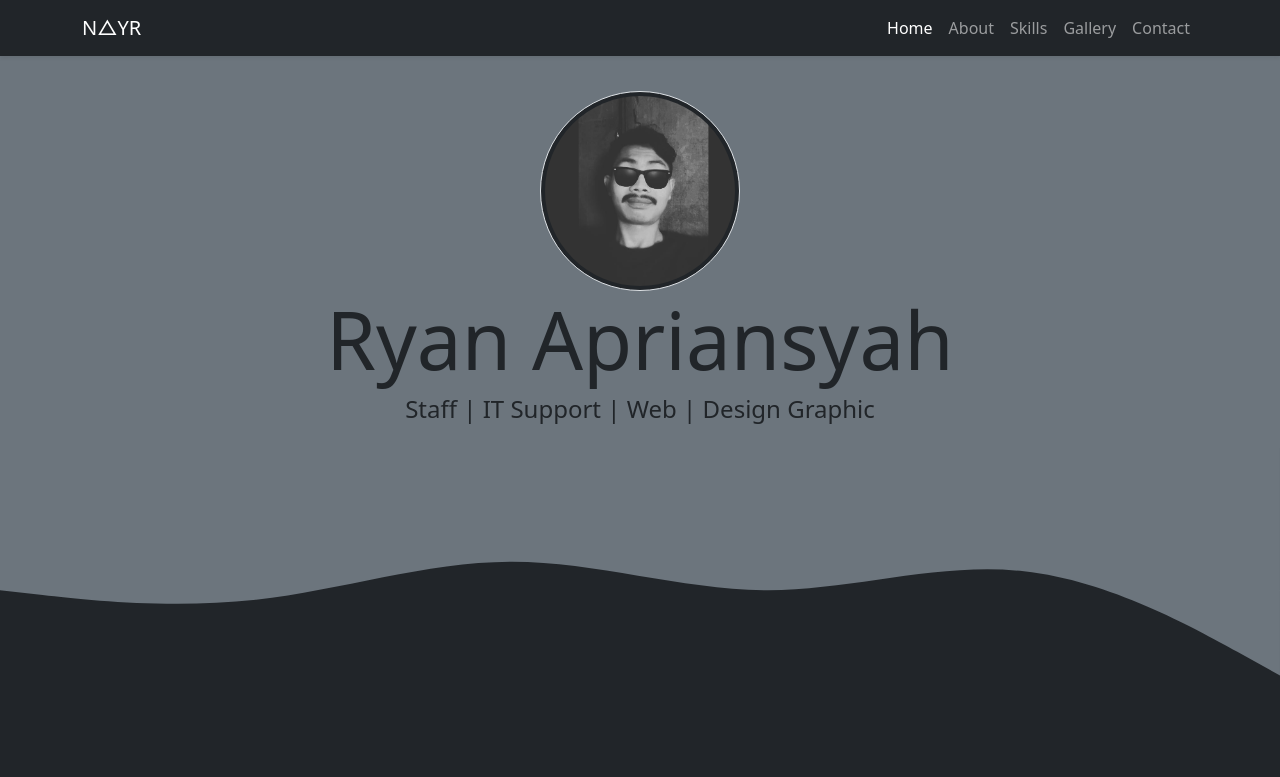
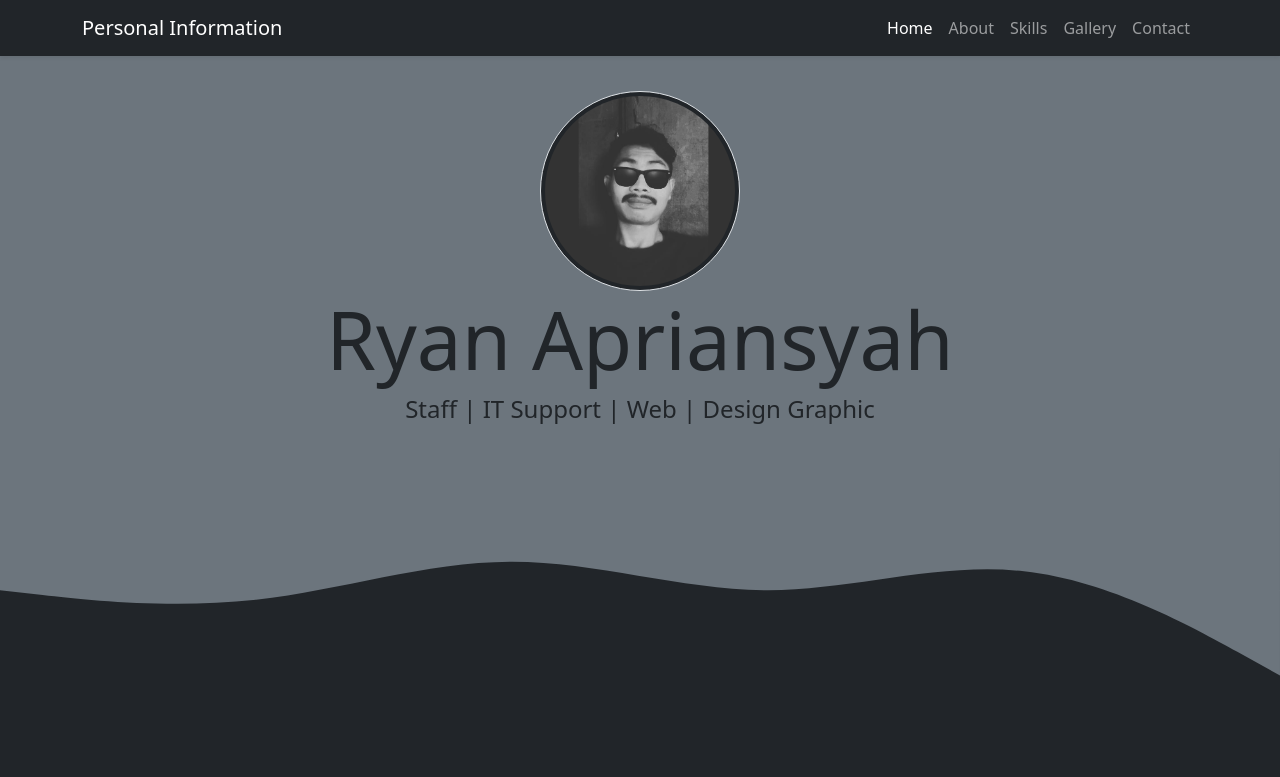
Before and after one commit to raynapriansyah/raynapriansyah.github.io, a plain HTML site: page index.html in a window 1280 px wide. Shown: the top 777 px of the page. Drawn offline with nearby package versions, Linux system fonts and the light colour scheme.

Commit message:
personal information

```diff
--- a/index.html
+++ b/index.html
@@ -22,7 +22,7 @@
     <!-- Navbar -->
     <nav class="navbar navbar-expand-lg navbar-dark bg-dark shadow-sm">
         <div class="container">
-            <a class="navbar-brand" href="#">N△YR</a>
+            <a class="navbar-brand" href="#">Personal Information</a>
             <button class="navbar-toggler" type="button" data-bs-toggle="collapse"
                 data-bs-target="#navbarSupportedContent" data-bs-target="#navbarSupportedContent"
                 aria-controls="navbarSupportedContent" aria-expanded="false" aria-label="Toggle navigation">
```
